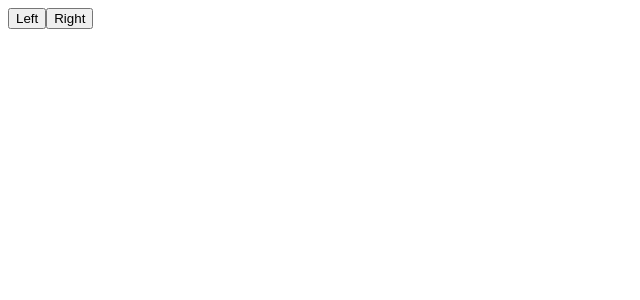
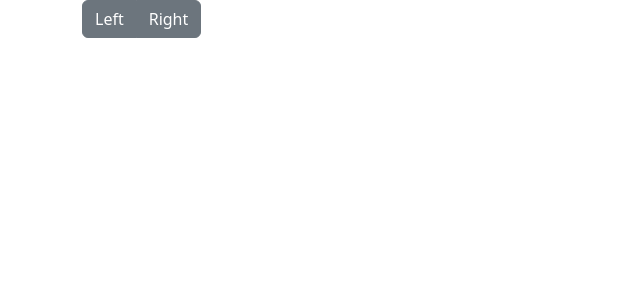
Before and after one commit to KD191996/REACT_HW, a React (Vite) app: page / in a window 1280 px wide. Shown: the top 300 px of the page, without its empty margins (0-640 px from the left). Built offline with nearby package versions, Linux system fonts and the light colour scheme.

Commit message:
Initial commit

```diff
--- a/index.html
+++ b/index.html
@@ -5,6 +5,7 @@
     <link rel="icon" type="image/svg+xml" href="/vite.svg" />
     <meta name="viewport" content="width=device-width, initial-scale=1.0" />
     <title>Vite + React</title>
+    <link rel="stylesheet" href="./node_modules/bootstrap/dist/css/bootstrap.min.css">
   </head>
   <body>
     <div id="root"></div>
--- a/src/components/BtnGroup.jsx
+++ b/src/components/BtnGroup.jsx
@@ -16,6 +16,7 @@ class BtnGroup extends React.Component {
         const { activeButton } = this.state;
 
         return (
+            <div className="container">
                 <div className="btn-group" role="group">
                     <button
                         type="button"
@@ -36,6 +37,8 @@ class BtnGroup extends React.Component {
                         Right
                     </button>
                 </div>
+            </div>
+
         );
     }
 }
```
Lines whose indentation alone changed are shown as unchanged.
